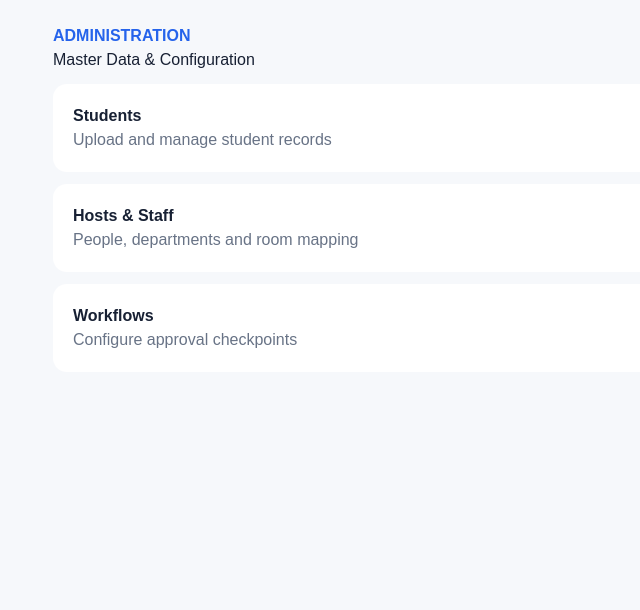
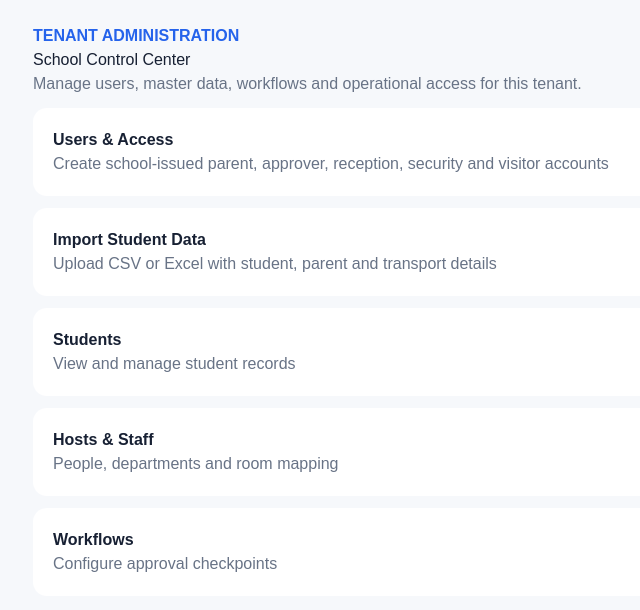
Before and after one commit to shukurhustle-cmd/smartcheck-pwa, a Next.js app: page /admin in a window 1280 px wide. Shown: the top 610 px of the page, without its empty margins (231-871 px from the left). Built offline with nearby package versions, Linux system fonts and the light colour scheme.

Commit message:
feat: expose tenant user and import controls

```diff
--- a/app/admin/page.tsx
+++ b/app/admin/page.tsx
@@ -1 +1,3 @@
-import Link from "next/link";const items=[["Students","Upload and manage student records","/admin/students"],["Hosts & Staff","People, departments and room mapping","/admin/hosts"],["Workflows","Configure approval checkpoints","/admin/workflows"]];export default function Admin(){return <main style={{maxWidth:760,margin:"auto",padding:24}}><p style={{color:"#2563eb",fontWeight:700}}>ADMINISTRATION</p><h1>Master Data & Configuration</h1>{items.map(([a,b,c])=><Link href={c} key={a}><div style={{background:"white",padding:20,borderRadius:14,marginTop:12}}><b>{a}</b><p style={{color:"#687386",marginBottom:0}}>{b}</p></div></Link>)}</main>}
+import Link from "next/link";
+const items=[["Users & Access","Create school-issued parent, approver, reception, security and visitor accounts","/admin/users"],["Import Student Data","Upload CSV or Excel with student, parent and transport details","/admin/import"],["Students","View and manage student records","/admin/students"],["Hosts & Staff","People, departments and room mapping","/admin/hosts"],["Workflows","Configure approval checkpoints","/admin/workflows"]];
+export default function Admin(){return <main style={{maxWidth:800,margin:"auto",padding:24}}><p style={{color:"#2563eb",fontWeight:700}}>TENANT ADMINISTRATION</p><h1>School Control Center</h1><p style={{color:"#687386"}}>Manage users, master data, workflows and operational access for this tenant.</p>{items.map(([a,b,c])=><Link href={c} key={a}><div style={{background:"white",padding:20,borderRadius:14,marginTop:12}}><b>{a}</b><p style={{color:"#687386",marginBottom:0}}>{b}</p></div></Link>)}</main>}
```
